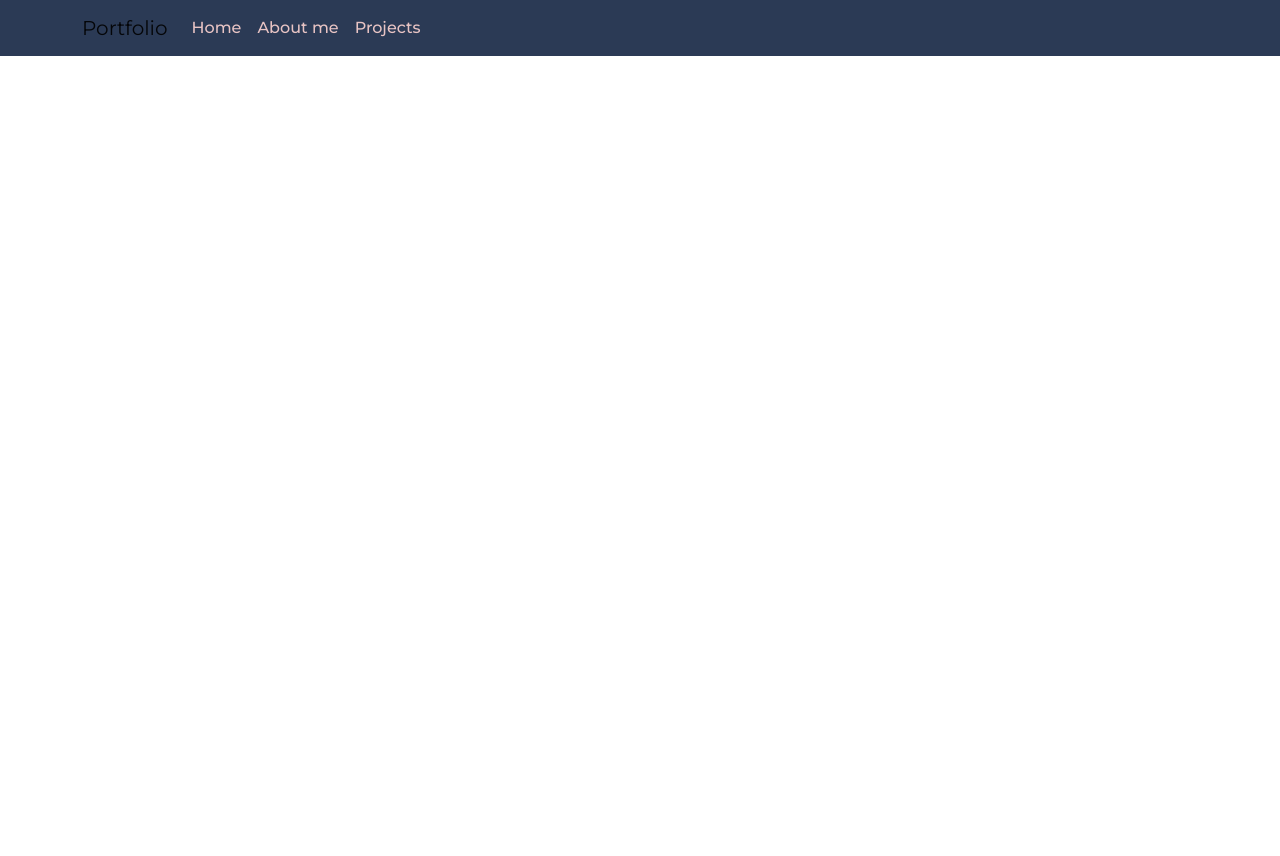
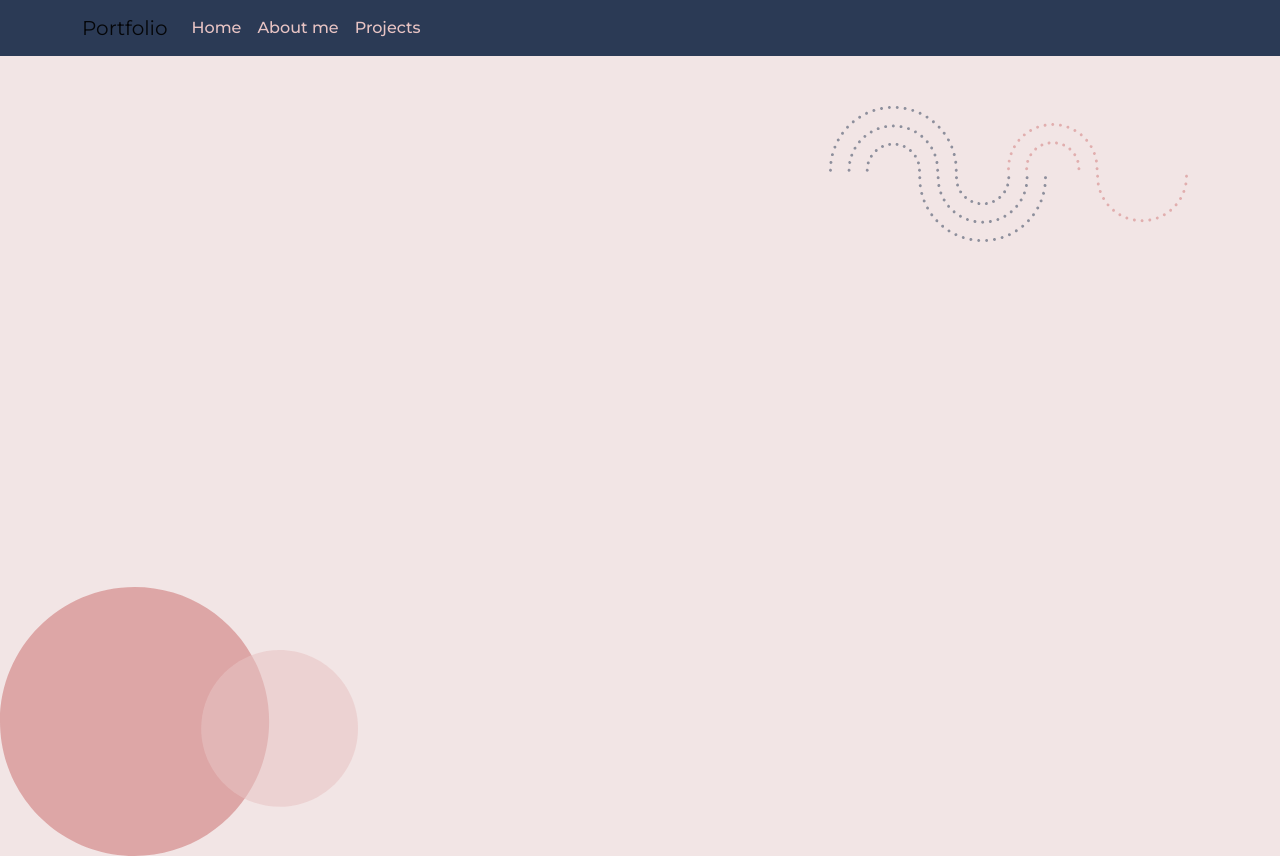
Before and after one commit to mayrars/my-portfolio, a Next.js app: page / in a window 1280 px wide. Before the commit the page ends 800 px from the top, so only its background shows below. Built offline with nearby package versions, Linux system fonts and the light colour scheme; a web font is replaced by a local one.

Commit message:
added class principapal layout

```diff
--- a/src/app/layout.jsx
+++ b/src/app/layout.jsx
@@ -1,6 +1,7 @@
 import Headerbar from './components/Headerbar'
 import './globals.css'
 import 'bootstrap/dist/css/bootstrap.min.css'
+
 
 export default function RootLayout ({ children }) {
   return (
@@ -10,7 +11,9 @@ export default function RootLayout ({ children }) {
       </head>
       <body>
         <Headerbar />
-        {children}
+        <main className='principal_layout'>
+          {children}
+        </main>
       </body>
     </html>
   )
```
